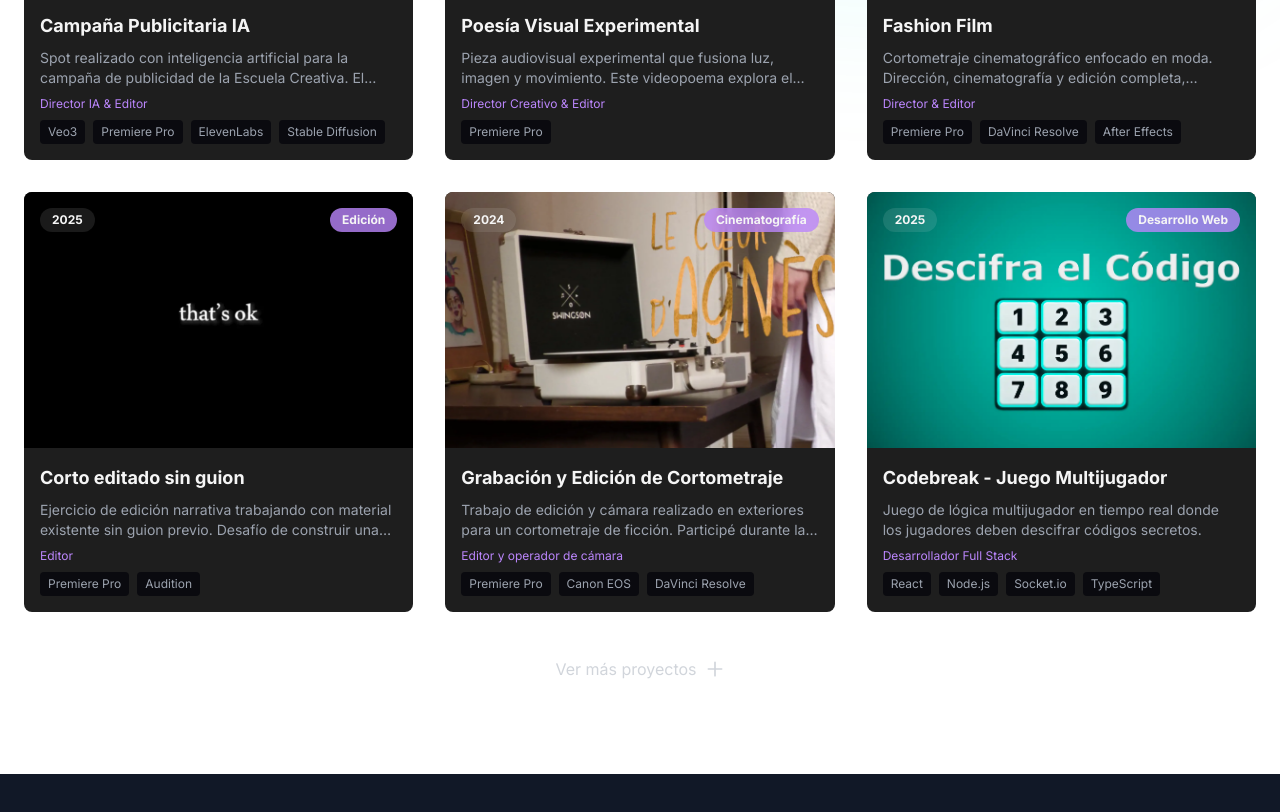
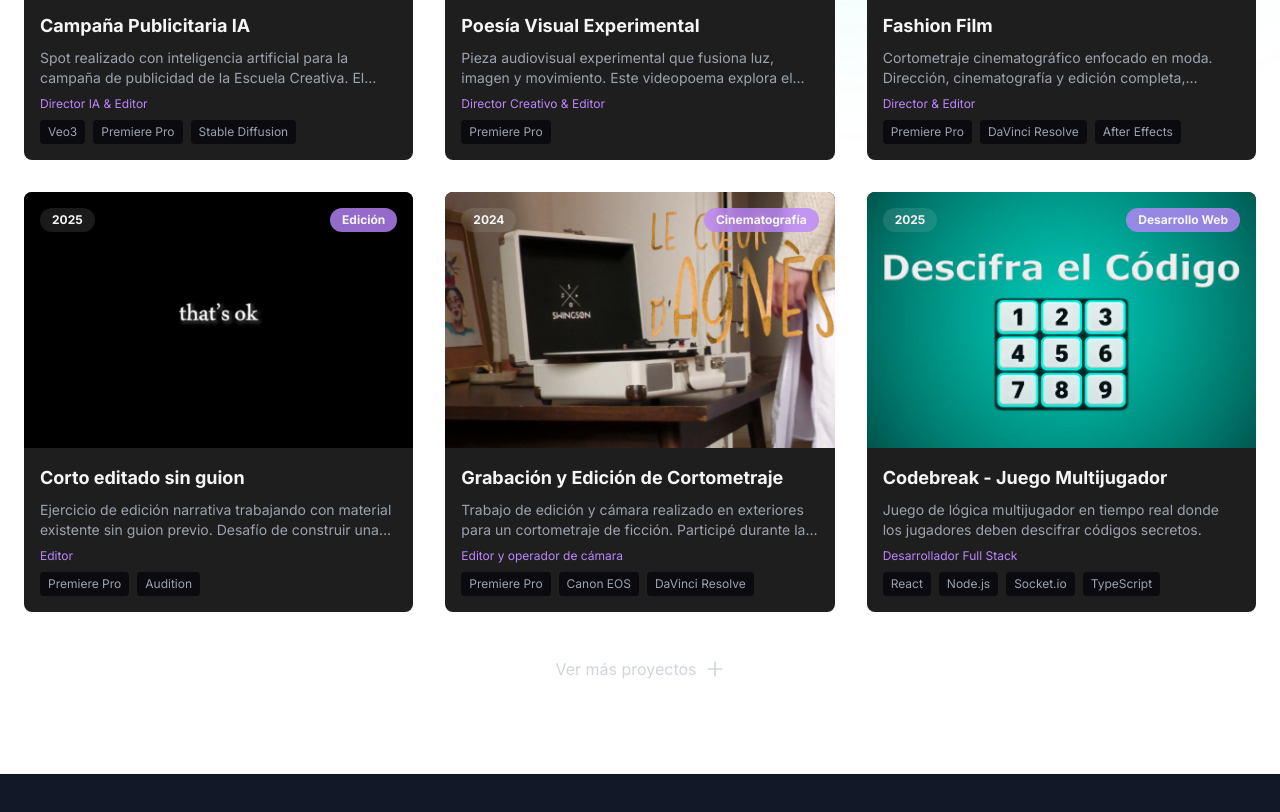
Before and after one commit to NahuelGranollers/Portfolio, a React (Vite) app: page / in a window 1280 px wide. Shown: the part 1160-1972 px from the top of the page. Built offline with nearby package versions, Linux system fonts and the light colour scheme; no server answers.

Commit message:
Update constants.ts

```diff
--- a/constants.ts
+++ b/constants.ts
@@ -5,12 +5,12 @@ export const VIDEOS: Video[] = [
   {
 	  id: 8, // El siguiente número después del último video que tengas
 	  title: 'Campaña Publicitaria IA',
-	  description: 'Spot realizado con inteligencia artificial para la campaña de publicidad de la Escuela Creativa. El video utiliza generación de imágenes, voz sintética y edición avanzada para transmitir el valor de la innovación educativa.',
+	  description: 'Spot realizado con inteligencia artificial para la campaña de publicidad de la Escuela Creativa. El video utiliza generación de imágenes y edición avanzada para transmitir el valor de la innovación educativa.',
 	  thumbnailUrl: '/videos/escuela-ia-thumb.webp',    // Pon aquí la ruta a tu thumbnail
 	  videoUrl: '/videos/escuela-ia.webm',              // Pon aquí la ruta al video .webm
 	  year: '2025',
 	  role: 'Director IA & Editor',
-	  tools: ['Veo3', 'Premiere Pro', 'ElevenLabs', 'Stable Diffusion'],
+	  tools: ['Veo3', 'Premiere Pro', 'Stable Diffusion'],
 	  category: 'Publicidad',
 	},
   {
```
